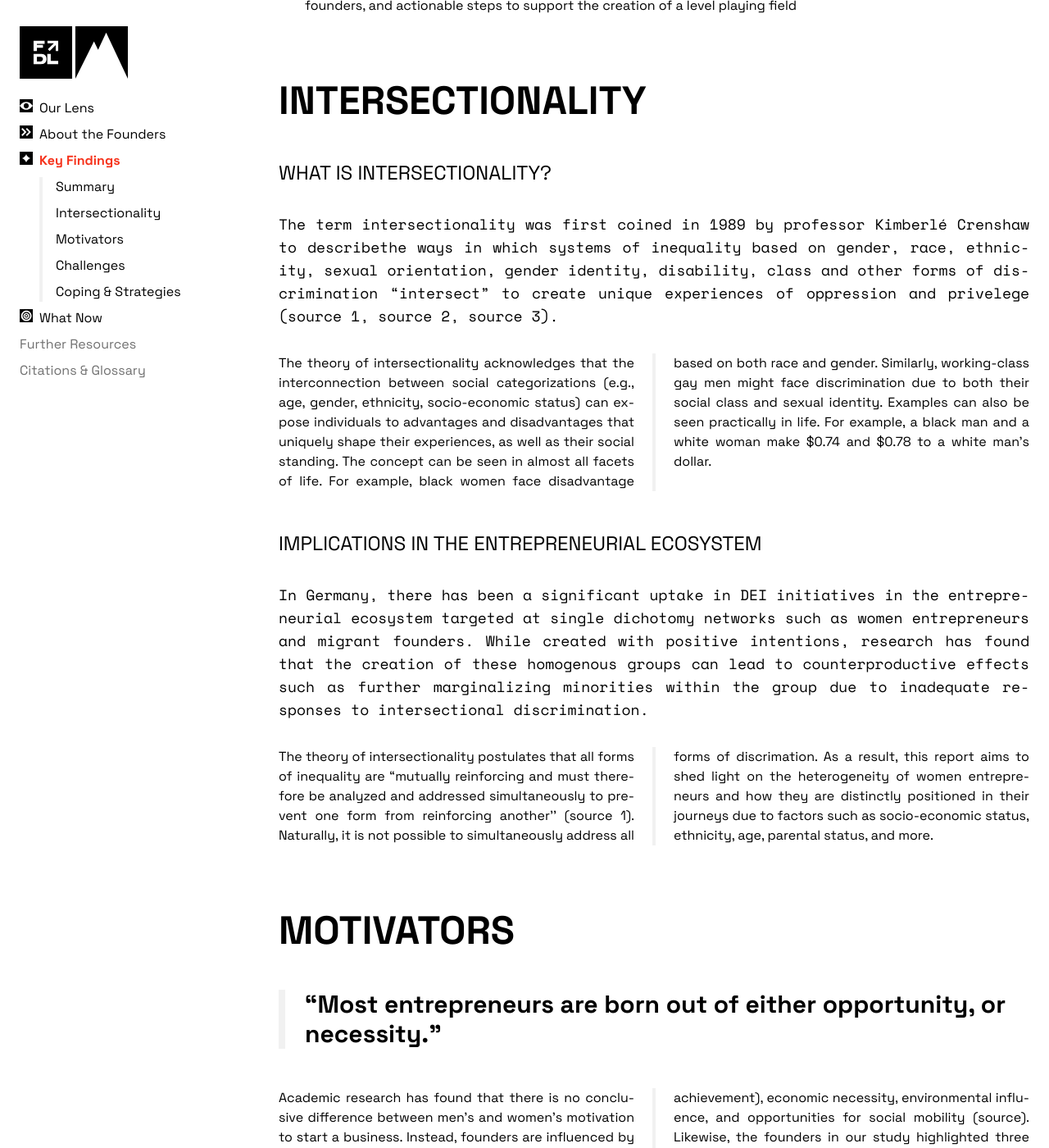
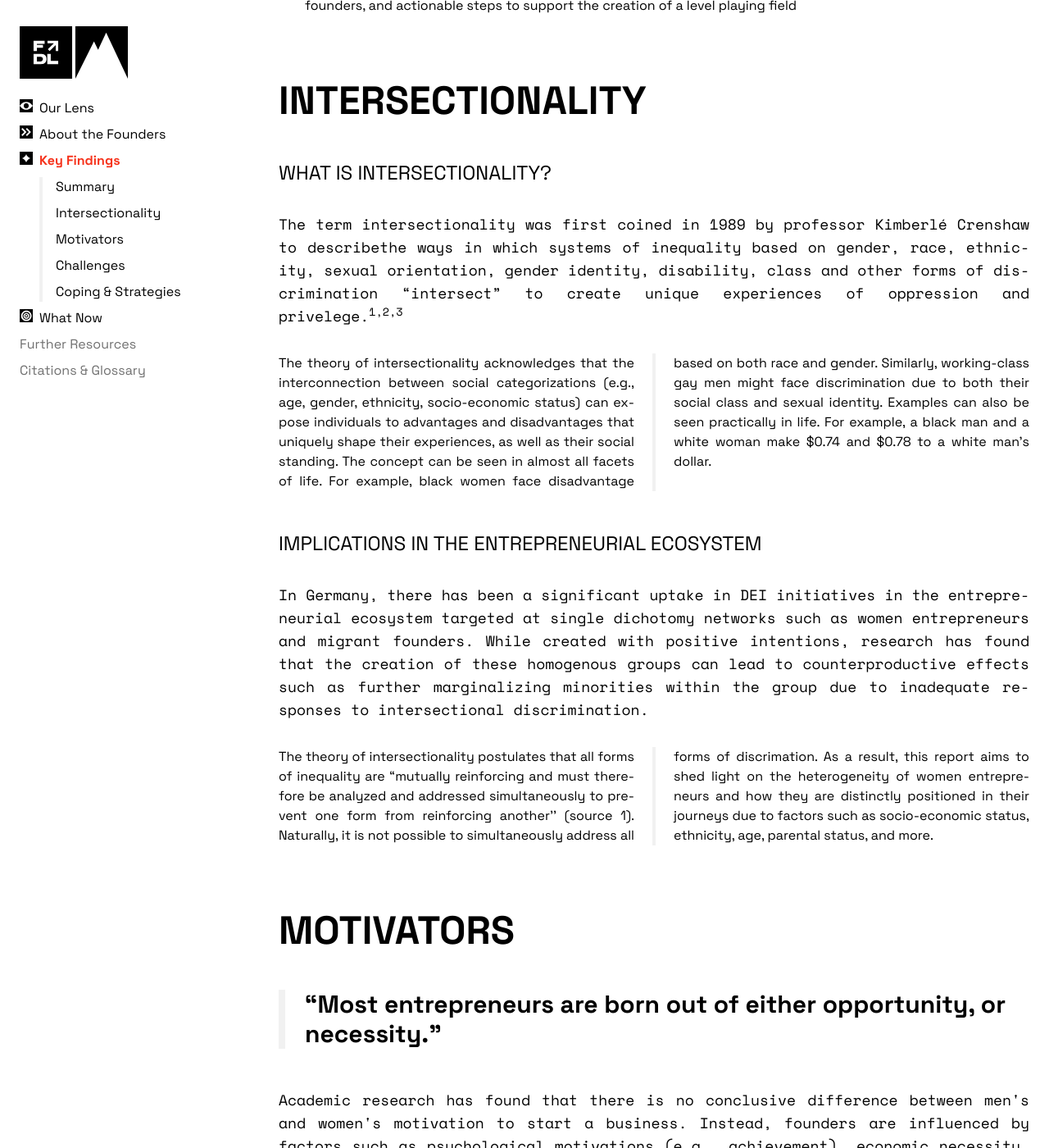
Before and after one commit to Founderland/Report, a Jekyll site: the page built from index.html, in a window 1280 px wide and 1400 px high, scrolled down 8484 px. Shown: the whole window at 82% size. Built offline with Jekyll 4.4.1, drawn with Linux system fonts in a browser that asks for light colours.

Commit message:
content styling

```diff
--- a/_includes/section-3.html
+++ b/_includes/section-3.html
@@ -26,7 +26,7 @@
     <h2>Intersectionality</h2>
 
     <h3>What is intersectionality?</h3>
-    <p class="lead">The term intersectionality was first coined in 1989 by professor Kimberlé Crenshaw to describethe ways in which systems of inequality based on gender, race, ethnicity, sexual orientation, gender identity, disability, class and other forms of discrimination “intersect” to create unique experiences of oppression and privelege (source 1,  source 2, source 3).</p>
+    <p class="lead">The term intersectionality was first coined in 1989 by professor Kimberlé Crenshaw to describethe ways in which systems of inequality based on gender, race, ethnicity, sexual orientation, gender identity, disability, class and other forms of discrimination “intersect” to create unique experiences of oppression and privelege.<sup>1,2,3</sup></p>
     <p class="text-col">The theory of intersectionality acknowledges that the interconnection between social categorizations (e.g., age, gender, ethnicity, socio-economic status) can expose individuals to advantages and disadvantages that uniquely shape their experiences, as well as their social standing. The concept can be seen in almost all facets of life. For example, black women face disadvantage based on both race and gender. Similarly, working-class gay men might face discrimination due to both their social class and sexual identity. Examples can also be seen practically in life. For example, a black man and a white woman make $0.74 and $0.78 to a white man's dollar.</p>
 
     <h3>Implications in the Entrepreneurial Ecosystem</h3>
@@ -40,7 +40,7 @@
         <blockquote>“Most entrepreneurs are born out of either opportunity, or necessity.”</blockquote>
         <figcaption></figcaption>
     </figure>
-    <p class="text-col">Academic research has found that there is no conclusive difference between men's and women's motivation to start a business. Instead, founders are influenced by factors such as psychological motivations (e.g., achievement), economic necessity, environmental influence, and opportunities for social mobility (source). Likewise, the founders in our study highlighted three reasons for wanting to start their venture:</p>
+    <p class="lead">Academic research has found that there is no conclusive difference between men's and women's motivation to start a business. Instead, founders are influenced by factors such as psychological motivations (e.g., achievement), economic necessity, environmental influence, and opportunities for social mobility (source). Likewise, the founders in our study highlighted three reasons for wanting to start their venture:</p>
     <ul>
         <li>Experiences of discrimination</li>
         <li>Passion. Purpose. Freedom</li>
@@ -49,7 +49,7 @@
 
     <h3>Experiences of Discrimination</h3>
     <p class="lead">Discrimination is an all-encompassing term for unjust treatment based on the groups, classes, and categories that an individual belongs to or is perceived to belong to (source).</p>
-    <div class="md:grid md:grid-cols-4 md:gap-8">
+    <div class="md:grid md:grid-cols-2 md:gap-8">
         <p class="md:col-span-1">During the research process, experiences of discrimination were noted as a reason these founders decided to create their ventures and embark on their entrepreneurial journey.</p>
         <figure class="md:col-span-1">
             <blockquote>“I felt like I was hitting a ceiling and it already took a lot for me to get there… and having kids did not help. It definitely made people not consider me for new positions and opportunities. That's where I said, 'Okay, if I'm going to create something, move up, and build my own success story, I have to do my own thing.'”</blockquote>
--- a/assets/styles/output.css
+++ b/assets/styles/output.css
@@ -1672,6 +1672,10 @@
     grid-template-columns: repeat(3, minmax(0, 1fr));
   }
 
+  .md\:grid-cols-2 {
+    grid-template-columns: repeat(2, minmax(0, 1fr));
+  }
+
   .md\:gap-8 {
     gap: 2rem;
   }
```
